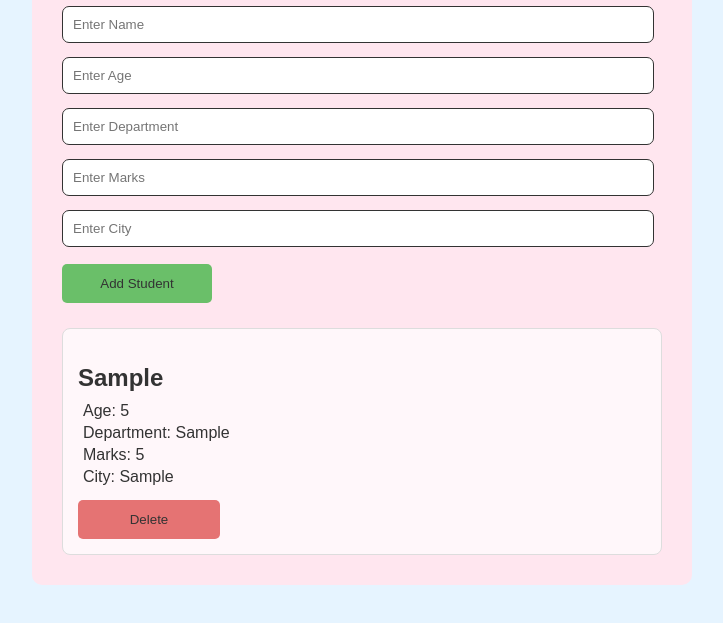
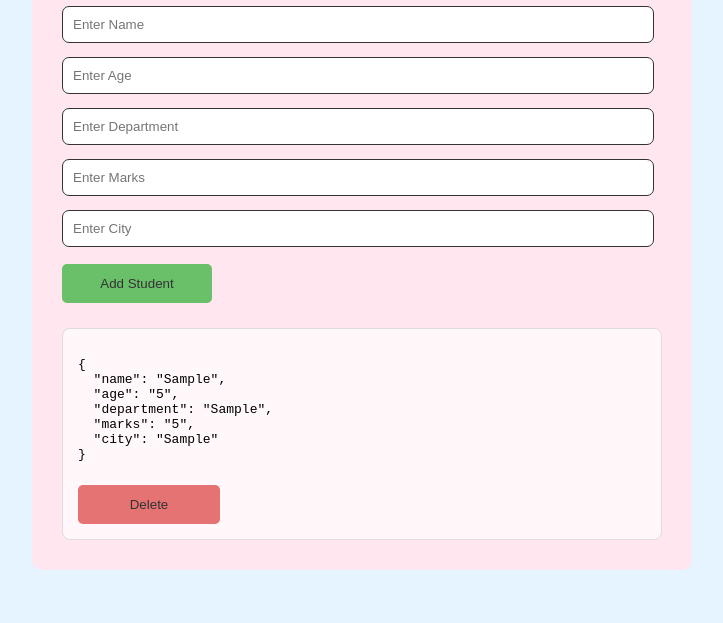
Before and after one commit to kowsalya2927/BOB, a plain HTML site: page index.html in a window 1280 px wide. Both pictures are taken after typing "Sample", "5", "Sample", "5", "Sample" into the empty fields and a click on the button "Add Student". Shown: the part 139-762 px from the top of the page, without its empty margins (278-1001 px from the left). Drawn offline with Linux system fonts and the light colour scheme.

Commit message:
Updated JSON code

```diff
--- a/script.js
+++ b/script.js
@@ -15,17 +15,13 @@ function addStudent() {
         marks: marks,
         city: city
     };
-    var jsonData = JSON.stringify(student);
-    var studentDetails = JSON.parse(jsonData);
+    var jsonData = JSON.stringify(student, null, 2);
     var card = document.createElement("div");
     card.className = "student-card";
-    card.innerHTML =
-        "<h2>" + studentDetails.name + "</h2>" +
-        "<p>Age: " + studentDetails.age + "</p>" +
-        "<p>Department: " + studentDetails.department + "</p>" +
-        "<p>Marks: " + studentDetails.marks + "</p>" +
-        "<p>City: " + studentDetails.city + "</p>" +
-        "<button class='delete-button' onclick='deleteStudent(this)'>Delete</button>";
+    card.innerHTML= `
+       <pre>${jsonData}</pre>
+       <button class='delete-button' onclick='deleteStudent(this)'>Delete</button>
+    `;
     document.getElementById("studentData").appendChild(card);
     document.getElementById("name").value = "";
     document.getElementById("age").value = "";
@@ -34,5 +30,5 @@ function addStudent() {
     document.getElementById("city").value = "";
 }
 function deleteStudent(button) {
-        button.parentElement.remove();
+    button.parentElement.remove();
 }
```
Also changed, not shown: index.html (+0 -5 lines).
